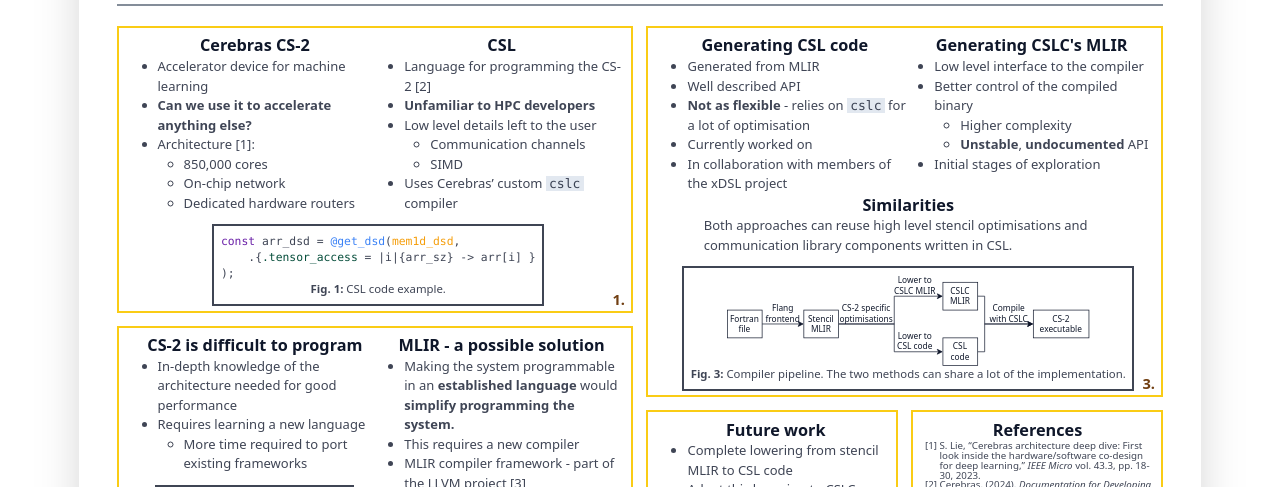
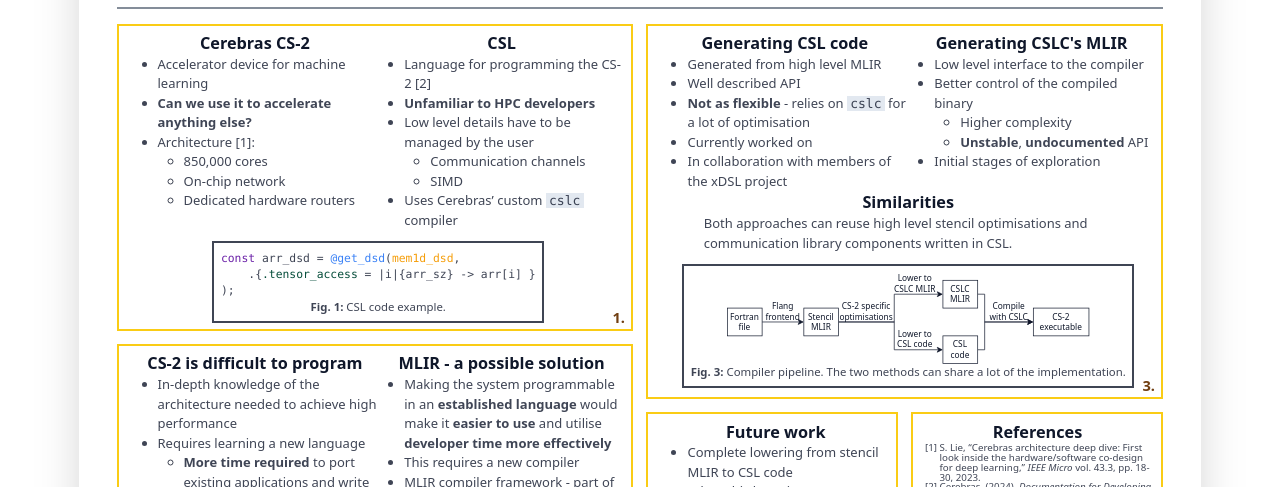
Before and after one commit to dk949/ihpcss-poster, a website built with Vite: page index.html in a window 1280 px wide. Shown: the part 108-595 px from the top of the page. Built offline with nearby package versions, Linux system fonts and the light colour scheme.

Commit message:
finished poster

```diff
--- a/index.html
+++ b/index.html
@@ -1,34 +1,30 @@
 <!--
 TODO:
 
-* [ ] General
+* [X] General
   * [X] Section numbers
   * [-] Rounded borders?
   * [X] Font size?
   * [-] Title font size?
-  * [ ] Check for line breaks
-* [ ] Section 1
+  * [X] Check for line breaks
+* [X] Section 1
   * [ ] Meke sure code is formatted
-  * [ ] Spell check
-  * [ ] Check references
-* [ ] Section 2
+  * [X] Spell check
+  * [X] Check references
+* [X] Section 2
   * [X] Talk about optimisations and stencils
   * [X] Talk about xDSL
-  * [ ] Fix height
-  * [ ] Spell check
-  * [ ] Check references
-* [ ] Section 3
-  * [ ] Spell check
-* [ ] Section 4
-  * [ ] Complete lowering from stencil to csl code
-  * [ ] Connect lowering to CSLC MLIR dialect
-  * [ ] Connect flang
-  * [ ] Benchmark
-  * [ ] Spell check
-  * [ ] Check references
-* [ ] Section 5
+  * [X] Fix height
+  * [X] Spell check
+  * [X] Check references
+* [X] Section 3
+  * [X] Spell check
+* [X] Section 4
+  * [X] Spell check
+  * [X] Check references
+* [X] Section 5
   * [X] References
-  * [ ] Spell check
+  * [X] Spell check
 
 -->
 
@@ -46,11 +42,11 @@
 
 <body class="h-full screen:flex screen:items-center screen:justify-center">
 
-  <div class="| p-[1cm] overflow-scroll
+  <div class="| p-[1cm] overflow-scroll grid
               | print:w-full print:h-full
               | screen:w-[29.7cm] screen:h-[21.0cm]
-              | screen:shadow-2xl screen:mx-auto">
-    <header class="flex justify-between items-center gap-4 pb-4">
+              | screen:shadow-2xl screen:mx-auto gap-4">
+    <header class="flex justify-between items-center gap-4">
       <img class="w-48" src="/epcc.svg" alt="">
       <h1 class="uppercase font-bold text-3xl w-[45ch]">Towards accessible programming of the Cerebras CS-2 for
         scientific HPC applications</h1>
@@ -61,11 +57,13 @@
       </address>
     </header>
 
-    <hr class="border-t-2 w-full mx-auto border-slate-700/60">
+    <hr class="border-t-2 w-full mx-auto border-slate-700/60 self-center">
 
-    <main class="mt-6 columns-2 gap-4 text-slate-900/80">
+    <main class="grid grid-cols-2 gap-4 text-slate-900/80">
 
-      <section class="mb-4">
+      <div class="grid gap-4">
+
+        <section>
 
           <div class="grid grid-cols-2 mb-4">
 
@@ -89,7 +87,7 @@
               <ul>
                 <li>Language for programming the CS-2 <a href="#csl">[2]</a></li>
                 <li><strong>Unfamiliar to HPC developers</strong></li>
-              <li>Low level details left to the user
+                <li>Low level details have to be managed by the user
                   <ul>
                     <li>Communication channels</li>
                     <li>SIMD</li>
@@ -116,15 +114,15 @@
             <div>
               <h2>CS-2 is difficult to program</h2>
               <ul>
-              <li>In-depth knowledge of the architecture needed for good performance</li>
+                <li>In-depth knowledge of the architecture needed to achieve high performance</li>
                 <li>Requires learning a new language
                   <ul>
-                  <li>More time required to port existing frameworks</li>
+                    <li><strong>More time required</strong> to port existing applications and write new ones</li>
                   </ul>
                 </li>
               </ul>
 
-            <figure class="mt-4">
+              <figure class="mt-6">
                 <img src="/xdsl_long_logo.png" class="h-20" alt="">
                 <figcaption>xDSL logo</figcaption>
               </figure>
@@ -134,13 +132,13 @@
             <div>
               <h2>MLIR - a possible solution</h2>
               <ul>
-              <li>Making the system programmable in an <strong>established language</strong> would <strong>simplify
-                  programming the system.</strong></li>
+                <li>Making the system programmable in an <strong>established language</strong> would make it
+                  <strong>easier to use</strong> and utilise <strong>developer time more effectively</strong></li>
                 <li>This requires a new compiler</li>
                 <li>MLIR compiler framework - part of the LLVM project <a href="#llvm">[3]</a></li>
                 <ul>
                   <li>Composable and extensible</li>
-                <li>Reusable high level optimisations like xDSL's stencil dialect <a href="#stencil">[4]</a></li>
+                  <li>Provides reusable high level optimisations like xDSL's stencil dialect <a href="#stencil">[4]</a></li>
                 </ul>
                 <li>xDSL - MLIR recreated in Python <a href="#xdsl">[5]</a>
                   <ul>
@@ -154,14 +152,17 @@
 
         </section>
 
-      <section class="mb-4">
+      </div>
+
+      <div class="grid gap-4">
+        <section>
 
           <div class="grid grid-cols-2">
 
             <div>
               <h2>Generating CSL code</h2>
               <ul>
-              <li>Generated from MLIR</li>
+                <li>Generated from high level MLIR</li>
                 <li>Well described API</li>
                 <li><strong>Not as flexible</strong> - relies on <code>cslc</code> for a lot of optimisation</li>
                 <li>Currently worked on</li>
@@ -188,7 +189,8 @@
 
           <div class="w-[55ch] mx-auto mb-4">
             <h2 class="">Similarities</h2>
-          <p>Both approaches can reuse high level stencil optimisations and communication library components written in
+            <p>Both approaches can reuse high level stencil optimisations and communication library components written
+              in
               CSL.</p>
           </div>
 
@@ -199,6 +201,7 @@
           </figure>
 
         </section>
+
 
         <div class="grid grid-cols-2 gap-4">
           <section class="">
@@ -242,6 +245,7 @@
             </ul>
           </section>
         </div>
+      </div>
 
     </main>
   </div>
```
Lines whose indentation alone changed are shown as unchanged.
